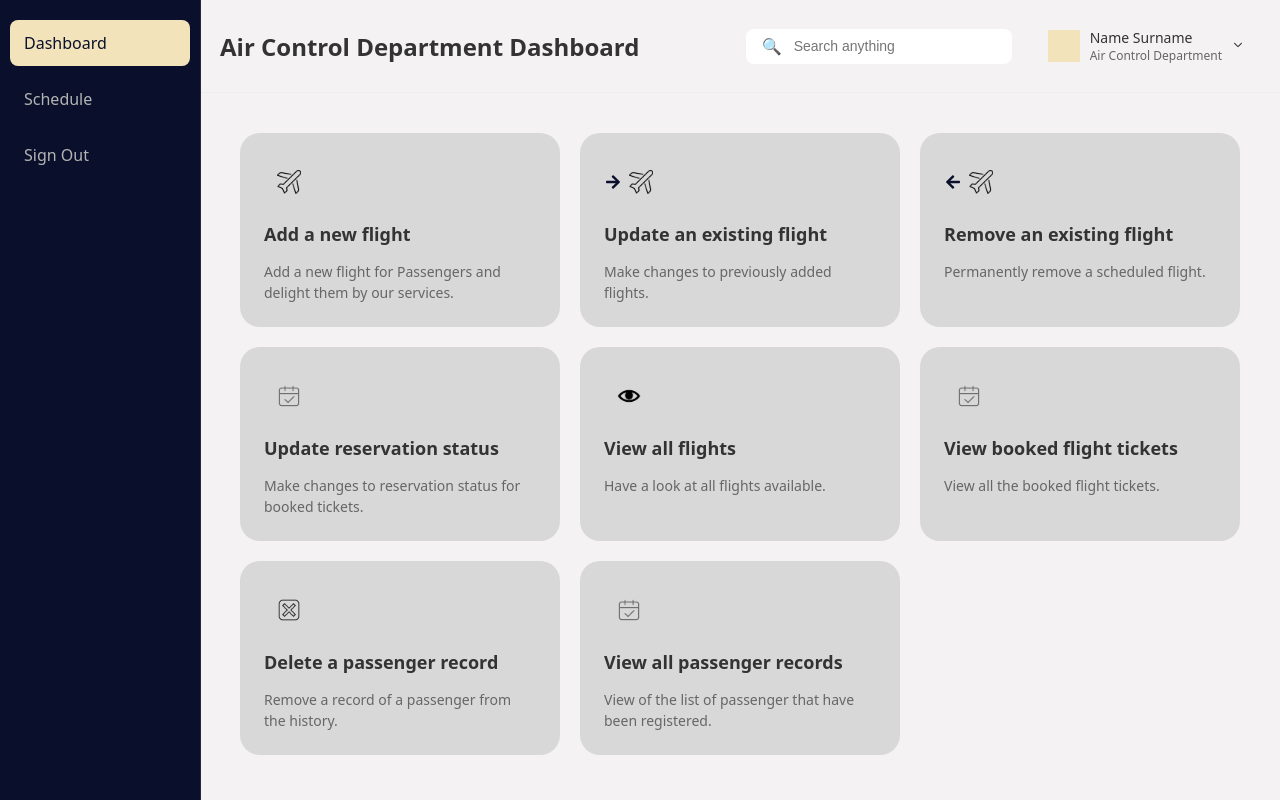
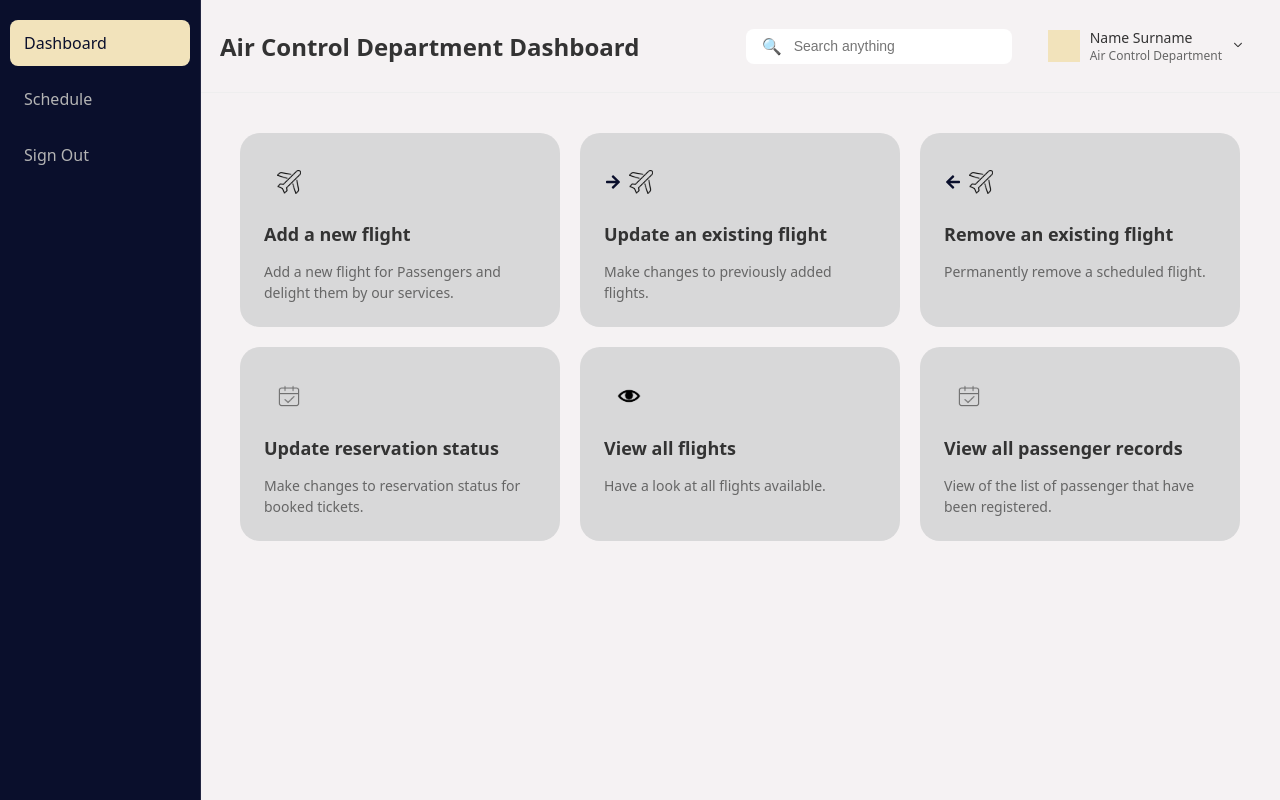
Before and after one commit to ShqipeAirline/ShqipeAirline, a React (Vite) app in the folder Front/shqipe-airline/: page /acd-dashboard in a window 1280 px wide. Built offline with nearby package versions, Linux system fonts and the light colour scheme.

Commit message:
small fix

```diff
--- a/Front/shqipe-airline/src/pages/acd/AcdDashboard.jsx
+++ b/Front/shqipe-airline/src/pages/acd/AcdDashboard.jsx
@@ -5,7 +5,7 @@ import { AiFillEye } from 'react-icons/ai';
 import { BsCardChecklist } from 'react-icons/bs';
 import plane from '../../images/plane.png';
 import eye from '../../images/eye.png';
-import cross from '../../images/cross.png';
+
 import check from '../../images/checkmark.png';
 import './AcdDashboard.css';
 
@@ -57,20 +57,6 @@ const AcdDashboard = () => {
       link: '/acd-dashboard/schedule'
     },
     {
-      id: 6,
-      title: 'View booked flight tickets',
-      description: 'View all the booked flight tickets.',
-      icon: <img src={check} alt="check" />,
-      link: '/booked-tickets'
-    },
-    {
-      id: 7,
-      title: 'Delete a passenger record',
-      description: 'Remove a record of a passenger from the history.',
-      icon: <img src={cross} alt="cross" />,
-      link: '/delete-passenger'
-    },
-    {
       id: 8,
       title: 'View all passenger records',
       description: 'View of the list of passenger that have been registered.',
```
